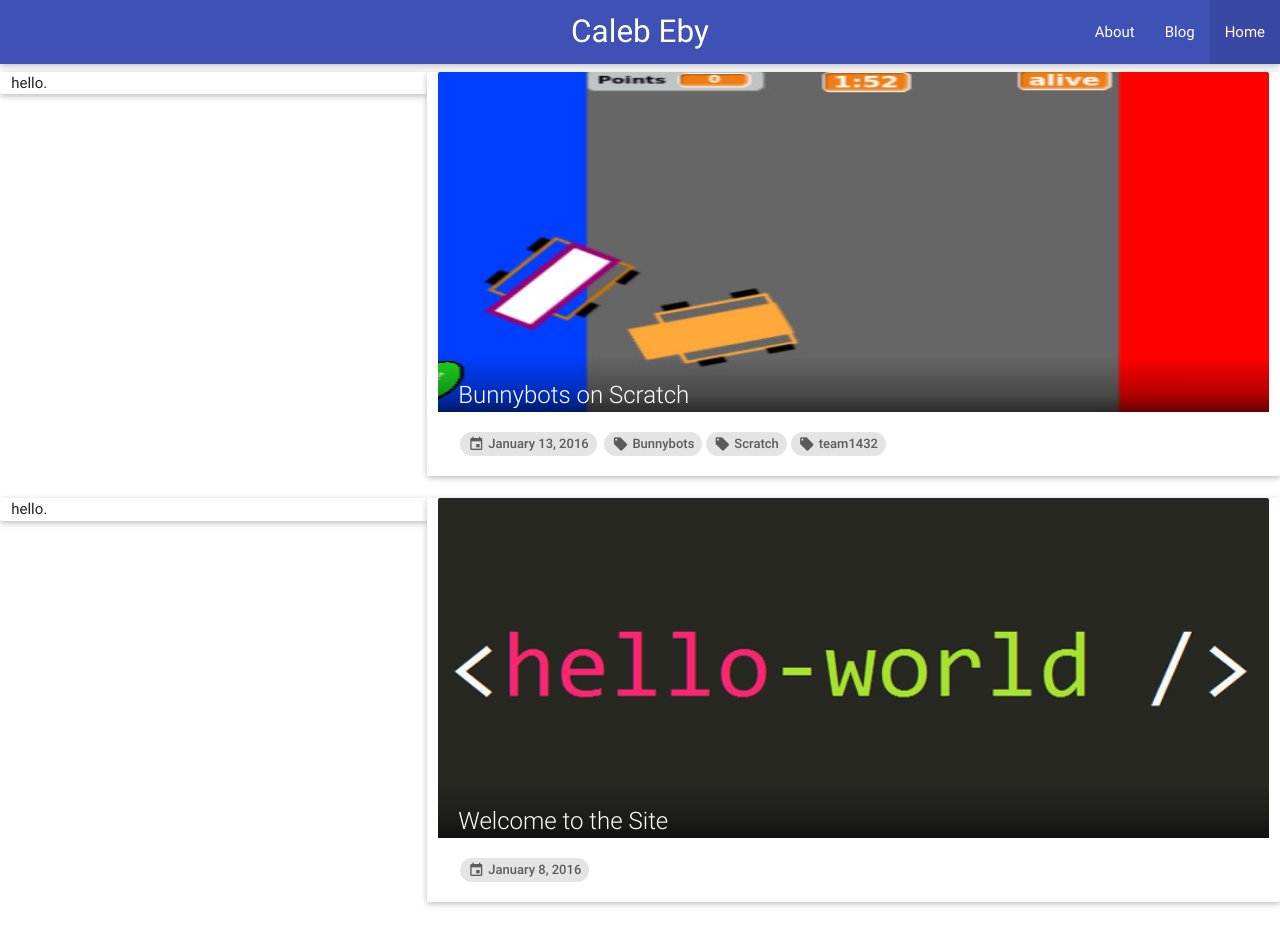
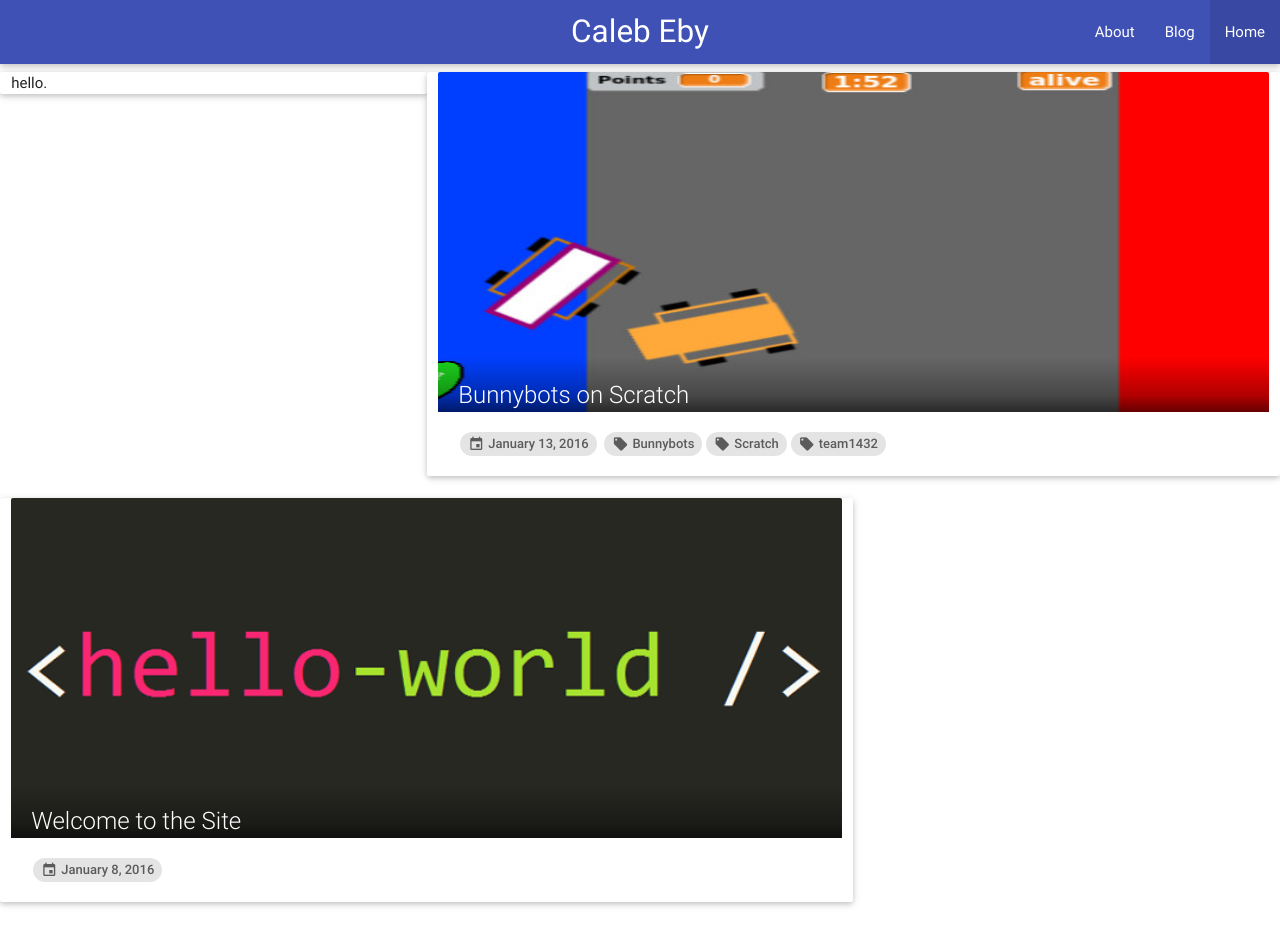
Before and after one commit to calebeby/calebeby.github.io, a Jekyll site: the page built from home.md, in a window 1280 px wide. Built offline with Jekyll 4.4.1, drawn with Linux system fonts in a browser that asks for light colours; nearby versions of some CDN libraries.

Commit message:
move about outside of for

```diff
--- a/home.md
+++ b/home.md
@@ -4,10 +4,10 @@ title: "Home"
 permalink: /
 ---
 <div class="row">
+<div class="about hide-on-small-only col m4 card">
+  hello.
+</div>
   {% for post in site.posts %}
-  <div class="about hide-on-small-only col m4 card">
-    hello.
-  </div>
 	<a href="{{ post.url }}" title="{{ post.title }}">
 		<div class="col s12 m8 card hoverable waves-effect waves-block waves-light blog-post">
 			<div class="card-image">
```
